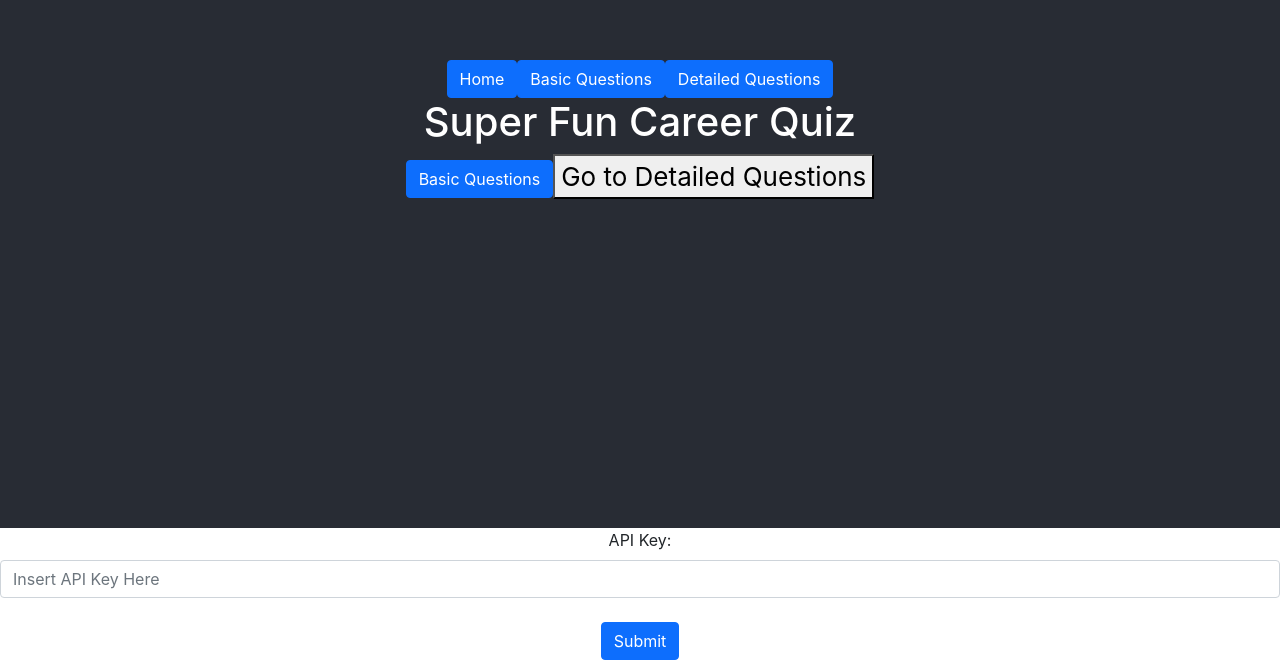
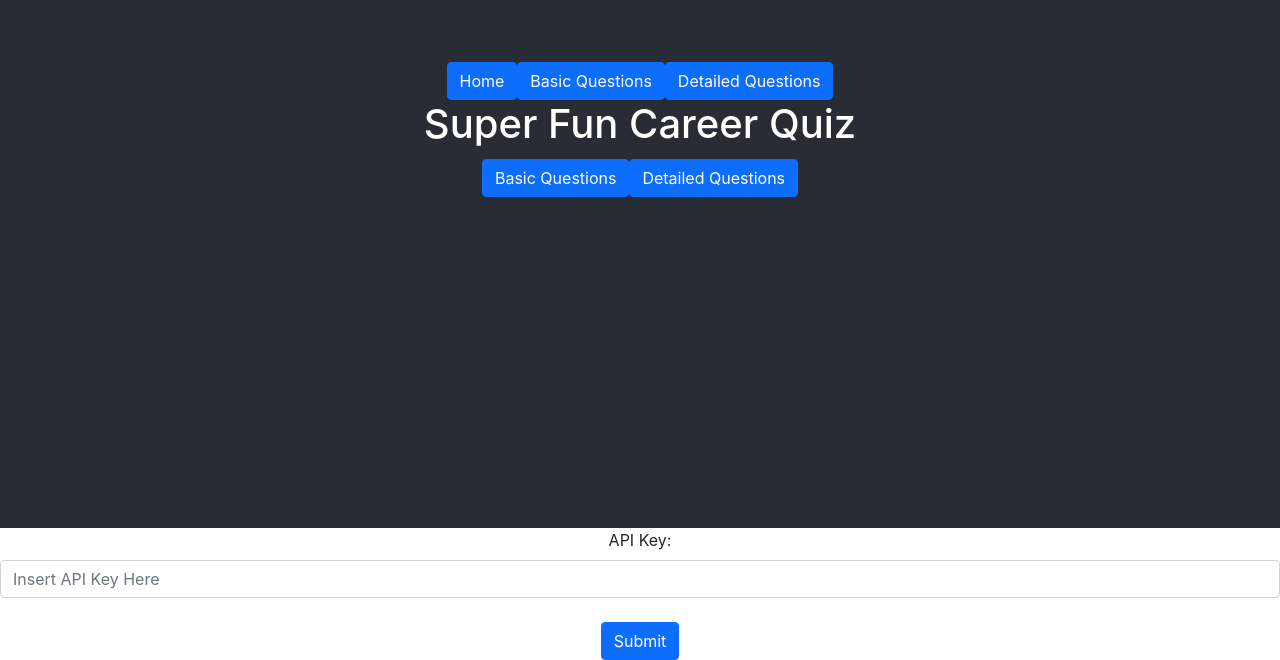
Before and after one commit to dstark12/starter_helpi, a React (Create React App) app: page / in a window 1280 px wide. Shown: the part 272-932 px from the top of the page. Built offline with nearby package versions, Linux system fonts and the light colour scheme.

Commit message:
home and app fix again

```diff
--- a/src/home.tsx
+++ b/src/home.tsx
@@ -1,6 +1,6 @@
 import React, { useState } from 'react';
-import { Bquestions } from './bquestions';
-import { Dquestions } from './dquestions';
+// import { Bquestions } from './bquestions';
+// import { Dquestions } from './dquestions';
 import { Button } from "react-bootstrap";
 
 export function Home(): React.JSX.Element {
@@ -24,9 +24,7 @@ export function Home(): React.JSX.Element {
                 <h1>Super Fun Career Quiz</h1>
                 <div>
                 <Button onClick={()=>{setPage("bquestions")}}>Basic Questions</Button>
-                    <button onClick={handleDQuestions}>
-                        Go to Detailed Questions
-                    </button>
+                <Button onClick={()=>{setPage("dquestions")}}>Detailed Questions</Button>
                 </div>
             </header>
         </div>
```
